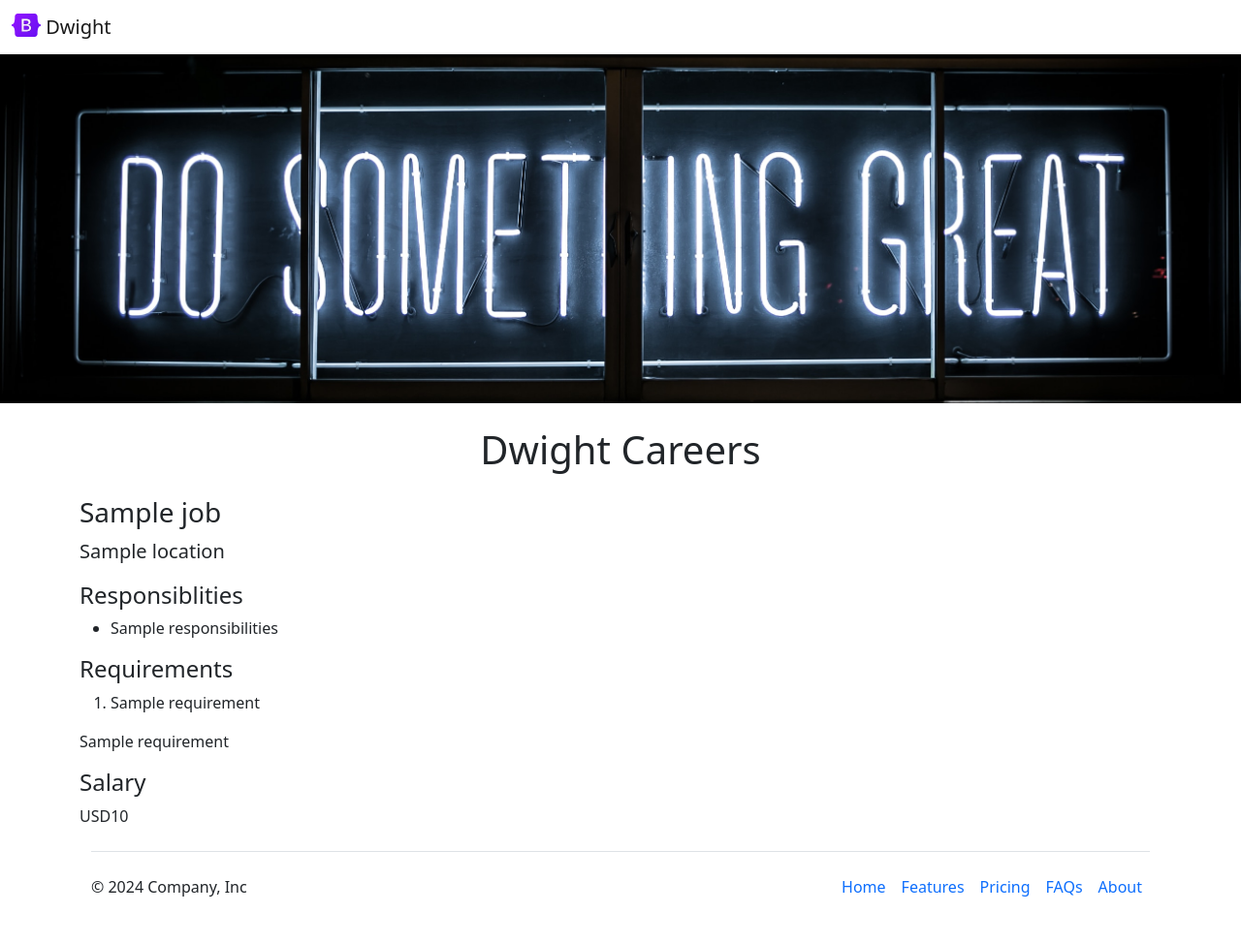
After one commit to dholly2016/flask-replit-website, a Flask app: template templates/jobpage.html in a window 1280 px wide. The commit adds this page. Shown: the whole page at 97% size. Run offline with Flask 3, Linux system fonts and the light colour scheme; the template is opened without the code that fills it: most values are stand-ins (such as "Sample title", 1, 10 or a date in 2020).

Commit message:
adding dynamic pages to each job

```diff
--- a/app.py
+++ b/app.py
@@ -1,21 +1,28 @@
 from flask import Flask, render_template, jsonify
-from database import load_jobs_from_db
+from database import load_jobs_from_db, load_job_from_db
 app = Flask(__name__)
-
-
 
 
 @app.route("/")
 def hello_world():
   jobs = load_jobs_from_db()
   return render_template('home.html',
-                         jobs=jobs,
-                        Company = 'Dwight')
+                         jobs=jobs)
 
 @app.route("/api/jobs")
 def list_jobs():
   jobs = load_jobs_from_db()
   return jsonify(jobs)
 
+@app.route("/job/<id>")
+def show_job(id):
+  job = load_job_from_db(id)
+  if not job:
+    return "Not Found", 404
+
+  return render_template('jobpage.html',
+                         job=job)
+
+
 if __name__=="__main__":
   app.run(host='0.0.0.0', debug=True)
--- /dev/null
+++ b/templates/banner.html
@@ -0,0 +1,10 @@
+<style>
+  #banner {
+    height: 360px;
+    width: 100%;
+    object-fit: cover;
+    margin-bottom: 16px;
+  }
+</style>
+
+<img  class = "img-fluid" id="banner" src="static/career.jpg.jpg">
--- /dev/null
+++ b/templates/bootstrap.html
@@ -0,0 +1,3 @@
+<meta charset="utf-8">
+<meta name="viewport" content="width=device-width, initial-scale=1">
+<link href="https://cdn.jsdelivr.net/npm/bootstrap@5.2.3/dist/css/bootstrap.min.css" rel="stylesheet" integrity="sha384-rbsA2VBKQhggwzxH7pPCaAqO46MgnOM80zW1RWuH61DGLwZJEdK2Kadq2F9CUG65" crossorigin="anonymous">
--- a/templates/jobitem.html
+++ b/templates/jobitem.html
@@ -11,6 +11,6 @@
     {% endif %}
     </div>
   <div class="col-2" padding-right:16px>
-  <a target="_blank" href="https://www.google.com/#spf=1"type="button" class="btn btn-outline-primary"> Apply</a>
+  <a href= "/job/{{job['id']}}"target="_blank" type="button" class="btn btn-outline-primary"> Apply</a>
   </div>
 </div>
--- /dev/null
+++ b/templates/jobpage.html
@@ -0,0 +1,32 @@
+<!DOCTYPE html>
+<html>
+  <head>
+      <title>{{job.title}}Dwight Careers </title>
+    {%include 'bootstrap.html' %}
+  </head>
+  <body>
+    {%include 'nav.html'%}
+    {%include 'banner.html' %}
+    <div class="container">
+      <h1 class="text-center mt-2 mb-4">Dwight Careers</h1>
+    <h3 class = 'mb-2'>{{job.title}}</h3>
+    <p class="lead mt-0">{{job.location}}</p>
+    <h4>Responsiblities</h4>
+      <ul>
+        {%for line in job.responsibilities.split("\n") %}
+        <li>{{line}}</li>
+        {% endfor %}
+      </ul>
+      <h4>Requirements</h4>
+      <ol>
+        {% for line in job.requirement.split("\n") %}
+        <li>{{line}}</li>
+        {% endfor %}
+      </ol>
+    <p>{{job.requirement}}</p>
+      <h4>Salary</h4>
+      <p>{{job.currency}}{{job.salary}}</p>
+    {% include 'footer.html'%}
+    </div>
+  </body>
+</html>
--- a/templates/nav.html
+++ b/templates/nav.html
@@ -1,8 +1,8 @@
 <nav class="navbar shadow-sm fixed-top bg-white">
   <div class="container-fluid">
-    <a class="navbar-brand" href="#">
+    <a class="navbar-brand" href="/">
       <img src="static/bootstrap-logo.svg" alt="Logo" width="30" height="24" class="d-inline-block align-text-top">
-      Bootstrap
+      Dwight
     </a>
   </div>
 </nav>
```
Also changed, not shown: database.py (+9 -1 lines), templates/home.html (+3 -13 lines).
